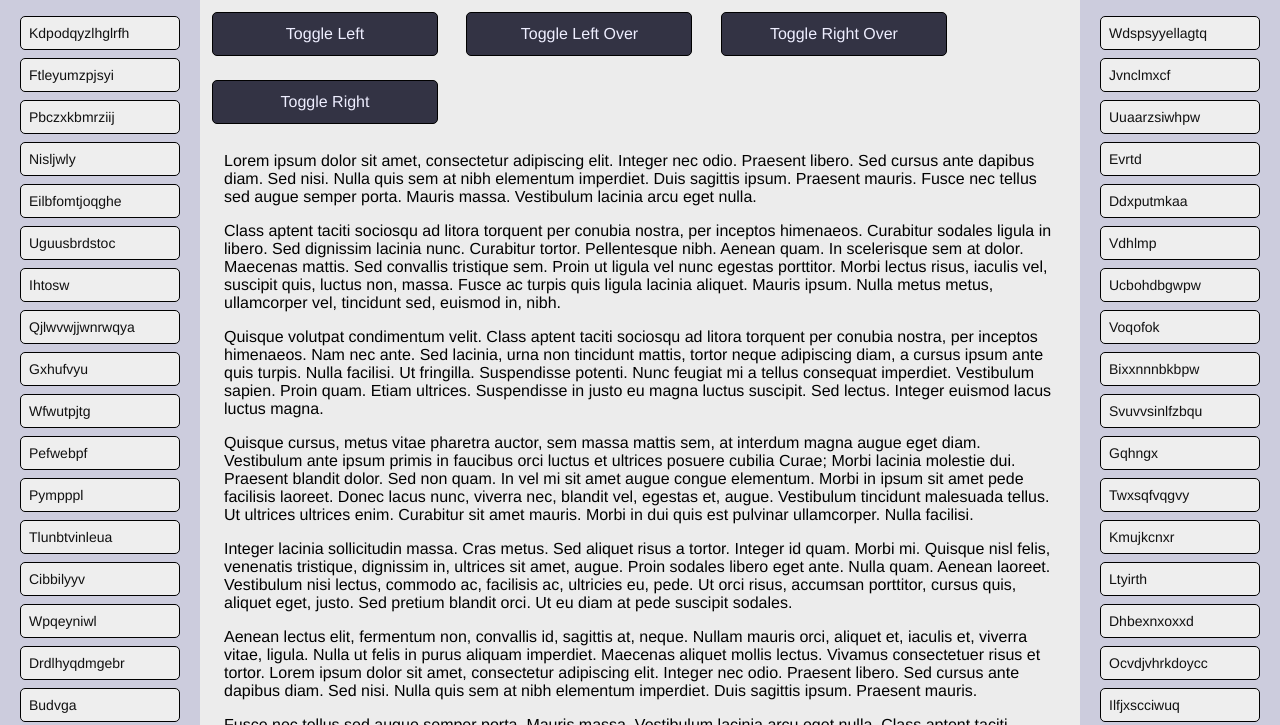
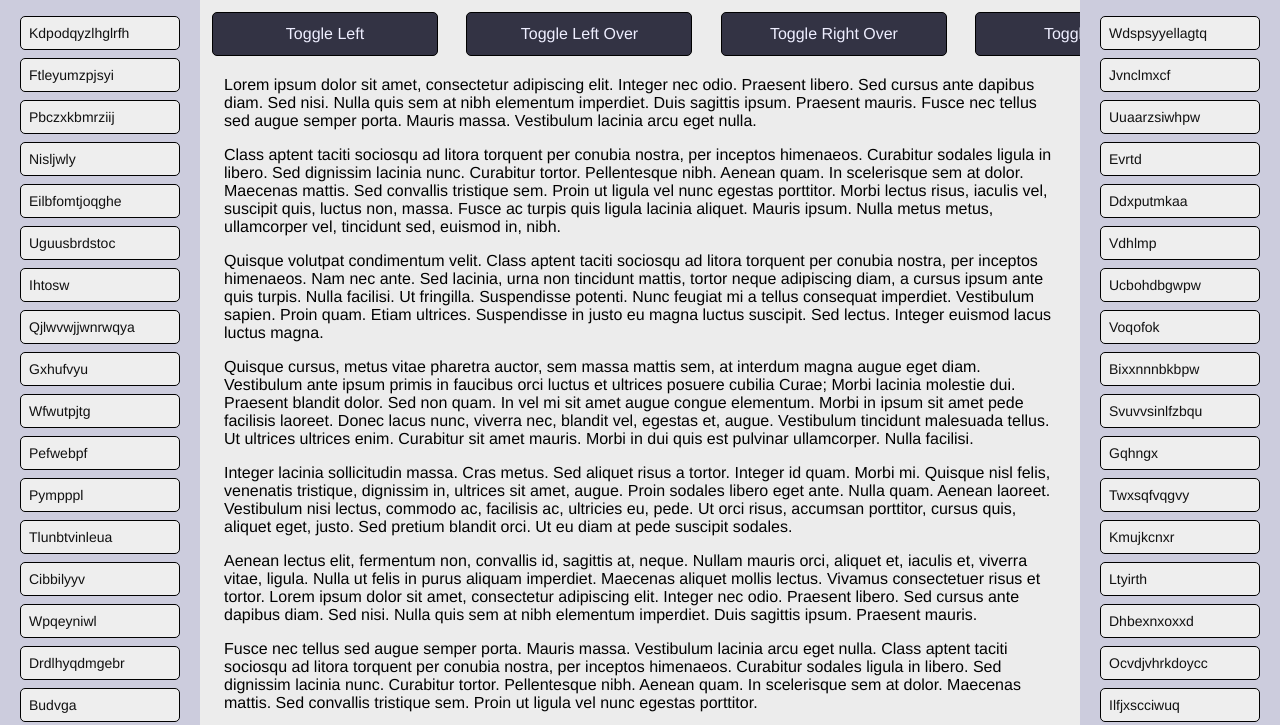
Before and after one commit to aboekhoff/omgitsfullofstars, a plain HTML site: page index.html in a window 1280 px wide. Shown: the part 60-785 px from the top of the page. Drawn offline with nearby package versions, Linux system fonts and the light colour scheme.

Commit message:
maybe even windows proof now

```diff
--- a/app.css
+++ b/app.css
@@ -13,6 +13,22 @@ body {
 
 h1 {
   padding: 8px;
+}
+
+#button-bar {
+  position: fixed;
+  top: 60px;
+}
+
+#modal-overlay {
+  position: fixed;
+  top: 0;
+  left: 0;
+  bottom: 0;
+  right: 0;
+  z-index: -1;
+  opacity: 0;
+  background-color: #000;
 }
 
 .outer-container {
@@ -50,12 +66,13 @@ h1 {
 
 .rail {
   padding-top: 16px;
-  transition: width 300ms ease-in-out;
-  z-index: 2;
+  transition: width 200ms ease-in-out;
+  z-index: 3;
   position: fixed;
   top: 60px;
   width: 200px;
   bottom: 0;
+  padding-bottom: 60px;
   overflow: scroll;
 }
 
@@ -94,16 +111,17 @@ h1 {
 }
 
 .rail.over.left, .rail.over.right {
-  z-index: 4;
+  z-index: 5;
 }
 
 .main {
   position: relative;
   z-index: 2;
-  margin-top: 60px;
-  margin-left: 200px;
-  margin-right: 200px;
+  padding-top: 120px;
+  padding-left: 200px;
+  padding-right: 200px;
   padding-bottom: 16px;
+  border: none;
   background-color: #ececec;
 }
 
@@ -115,7 +133,7 @@ h1 {
 
 .footer {
   position: relative;
-  z-index: 3;
+  z-index: 4;
   width: 100%;
 }
 
--- a/app.js
+++ b/app.js
@@ -72,5 +72,4 @@ function resizeContainers() {
 }
 
 window.addEventListener('resize', resizeContainers)
-
 resizeContainers()
--- a/index.html
+++ b/index.html
@@ -5,20 +5,26 @@
 </head>
 <body class="outer-container">
   <div id="container">
+  <div id="modal-overlay">
+    <div id="modal-container">
+    </div>
+  </div>
   <div id="header" class="header">
     <div class="label">Stop Making Things Complicated</div>
   </div>
   <div class="outer-container">
-    <div id="left-rail" class="rail left"></div>
+    <div id="left-rail" class="rail left under"></div>
   </div>
   <div class="outer-container">
-    <div id="right-rail" class="rail right"></div>
+    <div id="right-rail" class="rail right under"></div>
   </div>
   <div id="main" class="main">
+    <div id="button-bar">
     <div id="toggle-left" class="button">Toggle Left</div>
     <div id="toggle-left-over" class="button">Toggle Left Over</div>
     <div id="toggle-right-over" class="button">Toggle Right Over</div>
     <div id="toggle-right" class="button">Toggle Right</div>
+    </div>
     <div class="text">
       <p>Lorem ipsum dolor sit amet, consectetur adipiscing elit. Integer nec odio. Praesent libero. Sed cursus ante dapibus diam. Sed nisi. Nulla quis sem at nibh elementum imperdiet. Duis sagittis ipsum. Praesent mauris. Fusce nec tellus sed augue semper porta. Mauris massa. Vestibulum lacinia arcu eget nulla. </p>
       <p>Class aptent taciti sociosqu ad litora torquent per conubia nostra, per inceptos himenaeos. Curabitur sodales ligula in libero. Sed dignissim lacinia nunc. Curabitur tortor. Pellentesque nibh. Aenean quam. In scelerisque sem at dolor. Maecenas mattis. Sed convallis tristique sem. Proin ut ligula vel nunc egestas porttitor. Morbi lectus risus, iaculis vel, suscipit quis, luctus non, massa. Fusce ac turpis quis ligula lacinia aliquet. Mauris ipsum. Nulla metus metus, ullamcorper vel, tincidunt sed, euismod in, nibh. </p>
```
